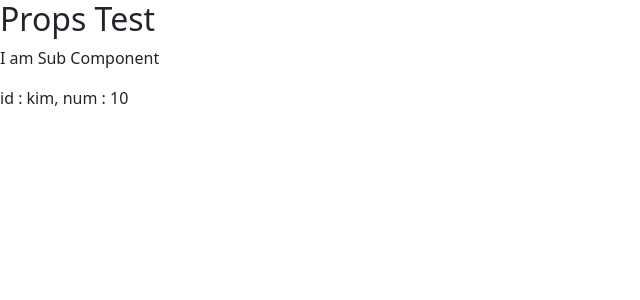
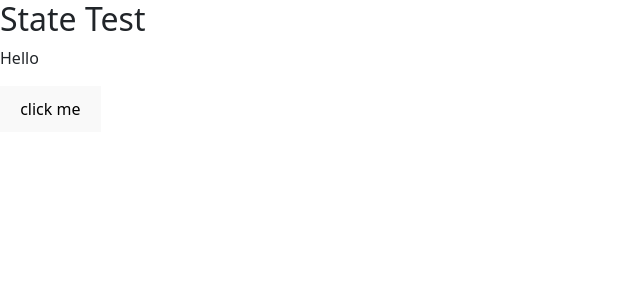
Before and after one commit to kkang-daum/pnu_front, a React (Vite) app in the folder react/lab3/lab3-app/: page / in a window 1280 px wide. Shown: the top 300 px of the page, without its empty margins (0-640 px from the left). Built offline with nearby package versions, Linux system fonts and the light colour scheme.

Commit message:
Add files via upload

```diff
--- /dev/null
+++ b/react/lab3/lab3-app/src/lab5-class/Test2-state.jsx
@@ -0,0 +1,37 @@
+import React from 'react'
+
+class StateTest extends React.Component {
+    //1. component 의 멤버로.. 생성자 밖에서..
+    //
+
+    //2 - 생성자에서 상태 선언..
+    //class 내에 생성자는 constructor 예약어 함수..
+    constructor(props){
+        //개발자가 생성자를 직접 선언하겠다면..
+        //매개변수가 props, 꼭 첫줄에서 상위 생성자 호출해서 props 넘겨야
+        super(props)
+        //클래스의 멤버는 생성자, 일반 함수에서도 선언 가능..
+        //this. 으로 선언해야..
+        this.state = { change: true }
+    }
+
+    render() {
+        return (
+            <div>
+                <h2>State Test</h2>
+                <div>
+                    {this.state.change ? (
+                        <p>Hello</p>
+                    ) : (
+                        <p>World</p>
+                    )}
+                </div>
+                <button onClick={() => {
+                    //상태 변경은 setState() 로..
+                    this.setState({change: !this.state.change})
+                }}>click me</button>
+            </div>
+        )
+    }
+}
+export default StateTest
--- a/react/lab3/lab3-app/src/main.jsx
+++ b/react/lab3/lab3-app/src/main.jsx
@@ -12,6 +12,7 @@ import Lab2App from './lab2-proptype/Lab2App.jsx'
 import EventApp from './lab3-event/Lab3App.jsx'
 import ControlledComponent from './lab4-control/Lab4App.jsx'
 import PropsTest from './lab5-class/Test1-props.jsx'
+import StateTest from './lab5-class/Test2-state.jsx'
 
 ReactDOM.createRoot(document.getElementById('root')).render(
   <React.StrictMode>
@@ -20,6 +21,7 @@ ReactDOM.createRoot(document.getElementById('root')).render(
     {/* <Lab2App /> */}
     {/* <EventApp /> */}
     {/* <ControlledComponent /> */}
-    <PropsTest />
+    {/* <PropsTest /> */}
+    <StateTest />
   </React.StrictMode>,
 )
```
